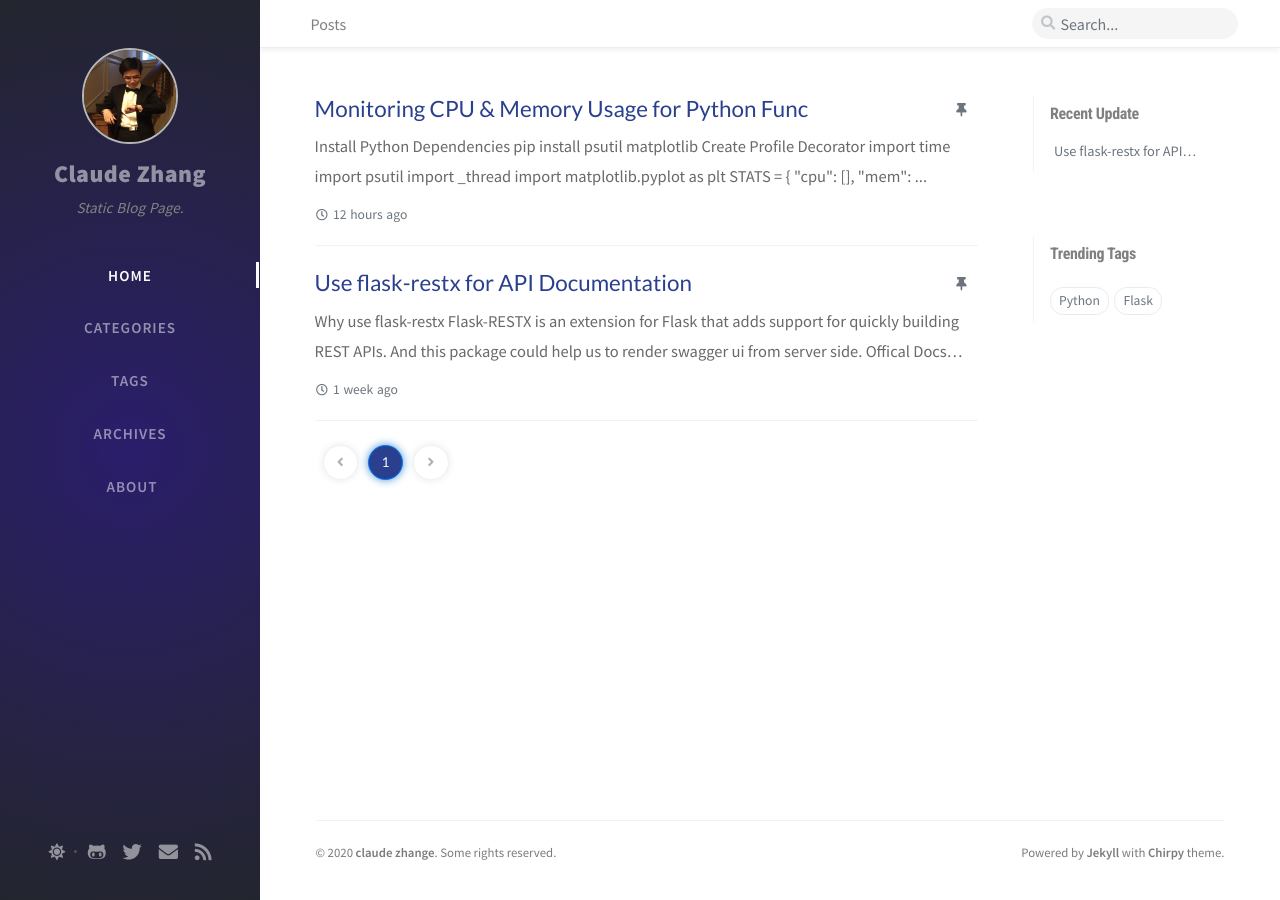
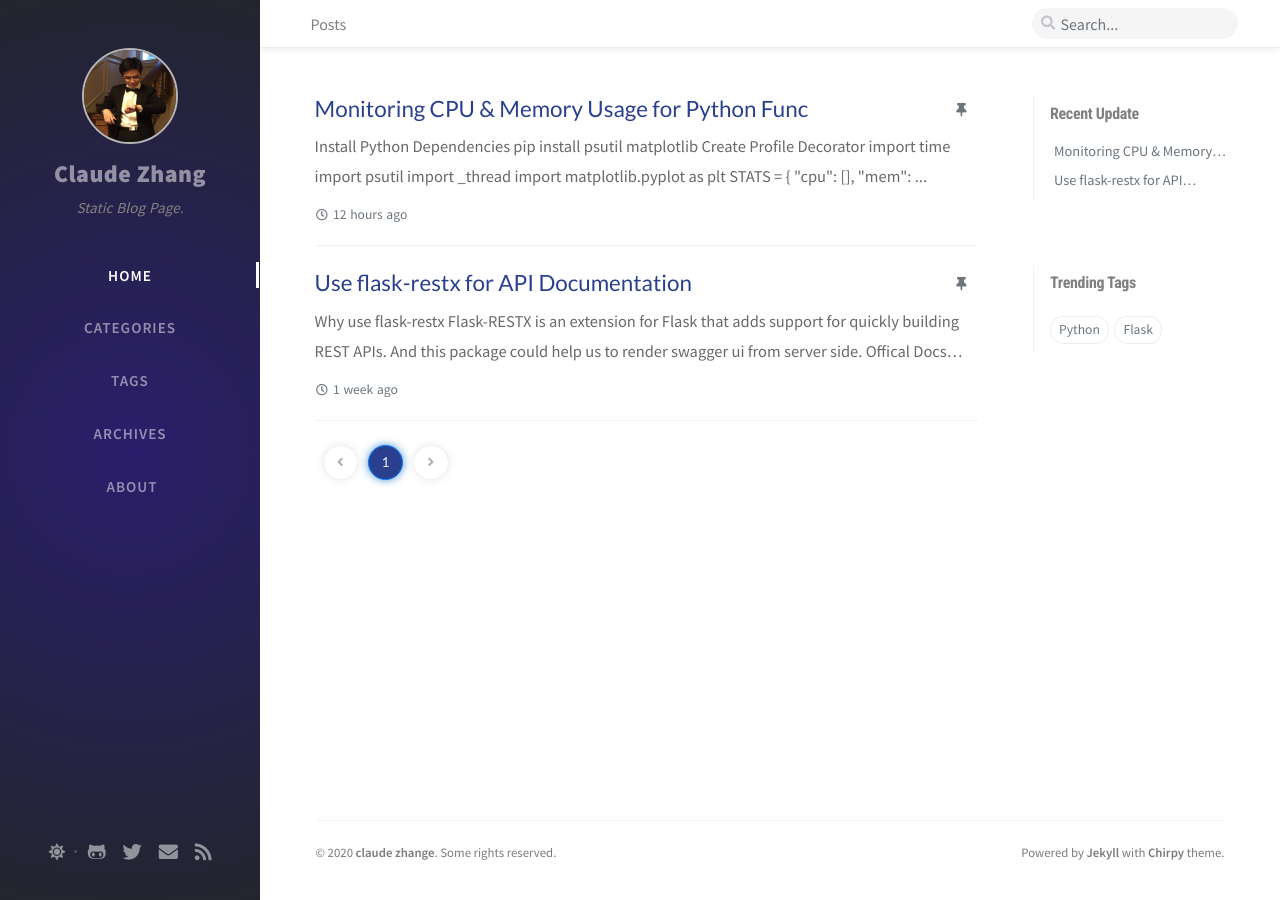
Before and after one commit to Claudezss/blog, a Jekyll site: the page built from index.html, in a window 1280 px wide. Built offline with Jekyll 4.4.1, drawn with Linux system fonts in a browser that asks for light colours; nearby versions of some CDN libraries; the list of posts is cut into pages by our own code; comment, search, counter and statistics services are not loaded.

```diff
--- a/_data/updates.yml
+++ b/_data/updates.yml
@@ -1,3 +1,6 @@
+-
+  filename: 'monitoring-cpu-memory-usage-in-python'
+  lastmod: '2020-07-25 15:12:02 -0400'
 -
   filename: 'use-flask_restx-for-api-doc'
   lastmod: '2020-07-14 21:58:39 -0400'
```
